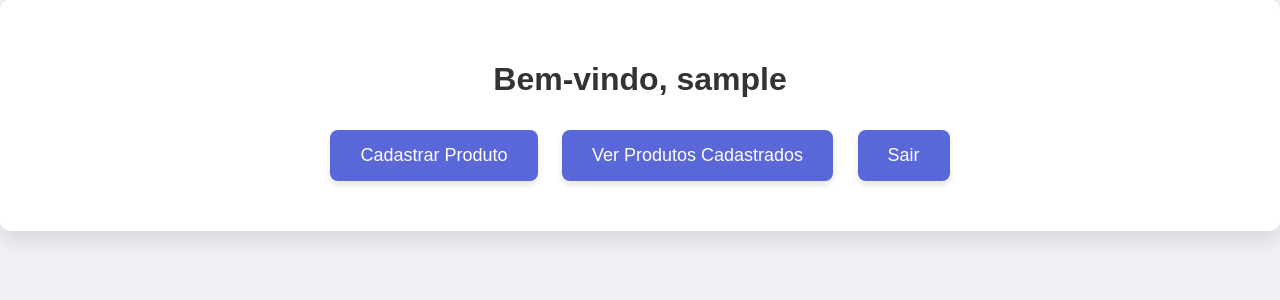
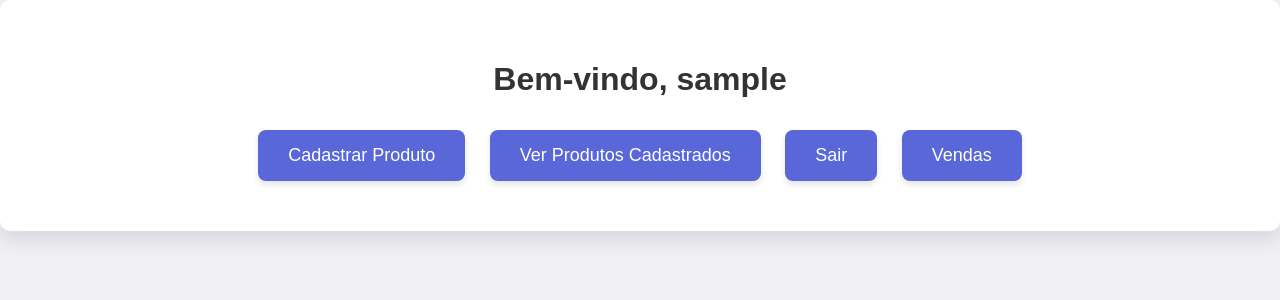
Before and after one commit to richardsoapsoup/cadastro_produto, a Flask app: page / in a window 1280 px wide. Shown: the top 300 px of the page. Run offline with Flask 3, Linux system fonts and the light colour scheme; the visitor is signed in with stand-in values (Sample User, id 1).

Commit message:
atualizando index

```diff
--- a/templates/index.html
+++ b/templates/index.html
@@ -12,6 +12,7 @@
         <a href="/register_product">Cadastrar Produto</a>
         <a href="{{ url_for('list_products') }}">Ver Produtos Cadastrados</a>
         <a href="/logout">Sair</a>
+        <a href="/transacoes">Vendas</a>
 
     </div>
 </body>
```
